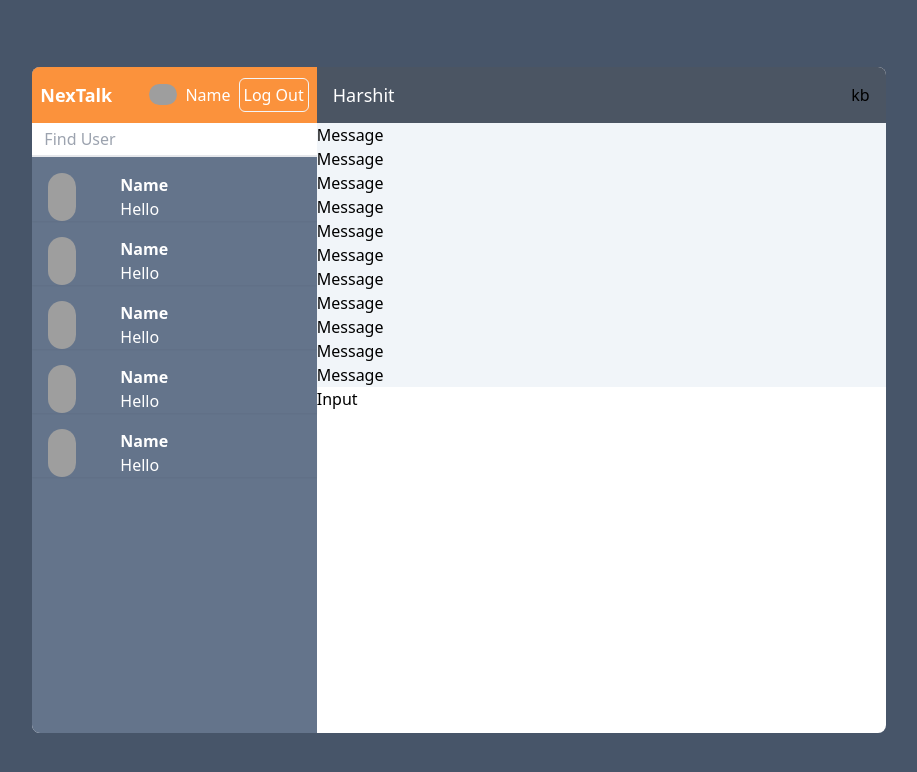
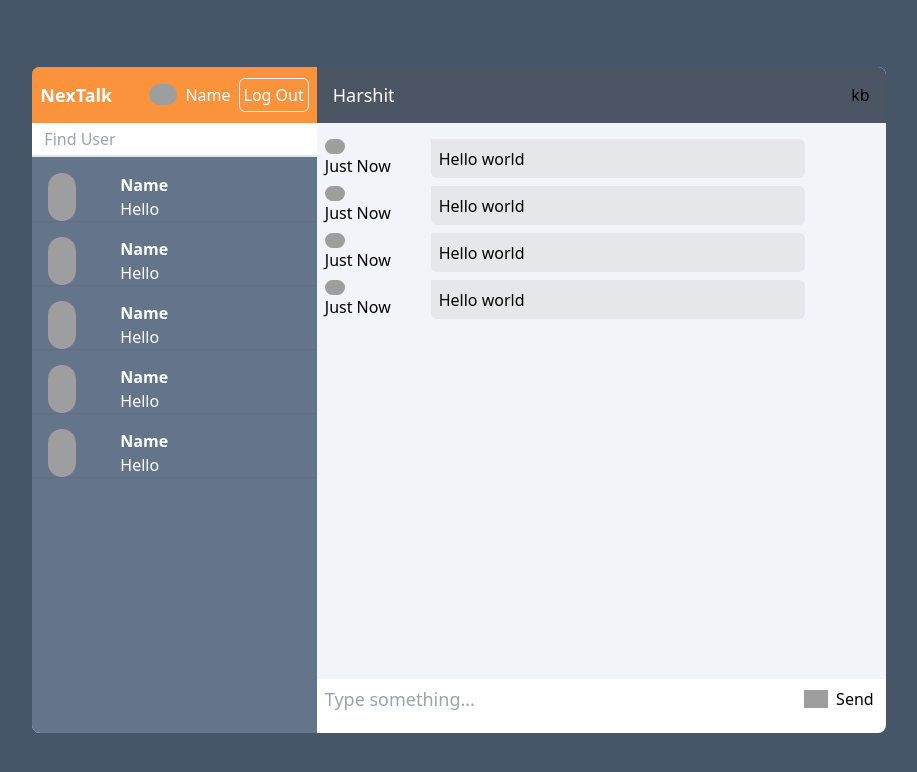
Before and after one commit to iharshit-tyagi/Chat-App, a React (Vite) app: page /home in a window 1280 px wide. Shown: the top 772 px of the page, without its empty margins (181-1098 px from the left). Built offline with nearby package versions, Linux system fonts and the light colour scheme; grey boxes are pictures that could not be loaded.

Commit message:
Added chat component

```diff
--- a/src/components/Chat.jsx
+++ b/src/components/Chat.jsx
@@ -4,26 +4,21 @@ import Input from "./Input";
 
 const Chat = () => {
   return (
-    <>
-      <div className=" bg-gray-600 col-span-8 items-center px-4 flex justify-between   h-14 ">
+    <div className="col-span-8 ">
+      <div className=" bg-gray-600 items-center px-4 flex justify-between   h-14 ">
         <p className="text-lg text-white">Harshit </p>
         <p>kb</p>
       </div>
-      <div className="bg-slate-100">
-        <Message />
-        <Message />
-        <Message />
-        <Message />
-        <Message />
-        <Message />
-        <Message />
+      <div className="bg-slate-100 pt-2 pl-2 h-[calc(100%-110px)] overflow-y-scroll">
         <Message />
         <Message />
         <Message />
         <Message />
       </div>
-      <Input />
-    </>
+      <div>
+        <Input />
+      </div>
+    </div>
   );
 };
 
--- a/src/components/Home.jsx
+++ b/src/components/Home.jsx
@@ -9,9 +9,8 @@ const Home = () => {
         <div className=" bg-slate-500 col-span-4 ">
           <SideBar />
         </div>
-        <div className="col-span-8 ">
-          <Chat />
-        </div>
+
+        <Chat />
       </div>
     </div>
   );
--- a/src/components/Input.jsx
+++ b/src/components/Input.jsx
@@ -1,7 +1,26 @@
 import React from "react";
 
 const Input = () => {
-  return <div>Input</div>;
+  return (
+    <div className="flex justify-between  ">
+      <input
+        className="p-2 focus:border-none h-full text-lg focus:outline-none"
+        type="text"
+        placeholder="Type something..."
+      />
+      <div className="flex gap-2 pr-3 items-center">
+        <input type="file" className="hidden" id="attachment" />
+        <label htmlFor="attachment">
+          <img
+            className="w-6"
+            src="https://cdn-icons-png.flaticon.com/512/4700/4700815.png"
+          />
+        </label>
+
+        <button>Send</button>
+      </div>
+    </div>
+  );
 };
 
 export default Input;
--- a/src/components/Message.jsx
+++ b/src/components/Message.jsx
@@ -1,7 +1,22 @@
 import React from "react";
 
 const Message = () => {
-  return <div>Message</div>;
+  return (
+    <div className="flex  gap-10 mt-2 ">
+      {/* Message Info */}
+      <div>
+        <img
+          className="w-5 rounded-full object-cover"
+          src="https://cdn.icon-icons.com/icons2/2468/PNG/512/user_icon_149329.png"
+        />
+        <p>Just Now</p>
+      </div>
+      {/* Message  Content */}
+      <div className="bg-gray-200 w-2/3 pl-2 pt-2 rounded-r-md rounded-bl-md">
+        <p>Hello world</p>
+      </div>
+    </div>
+  );
 };
 
 export default Message;
```
